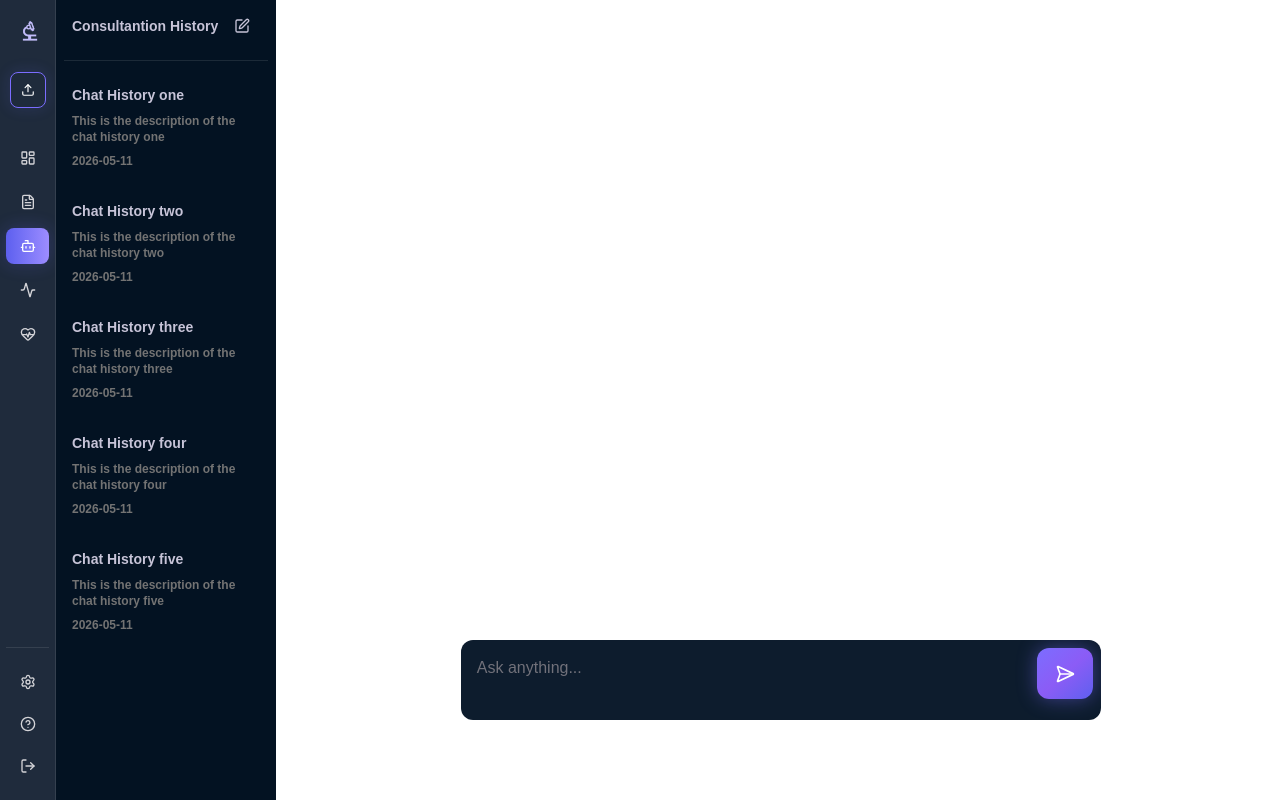
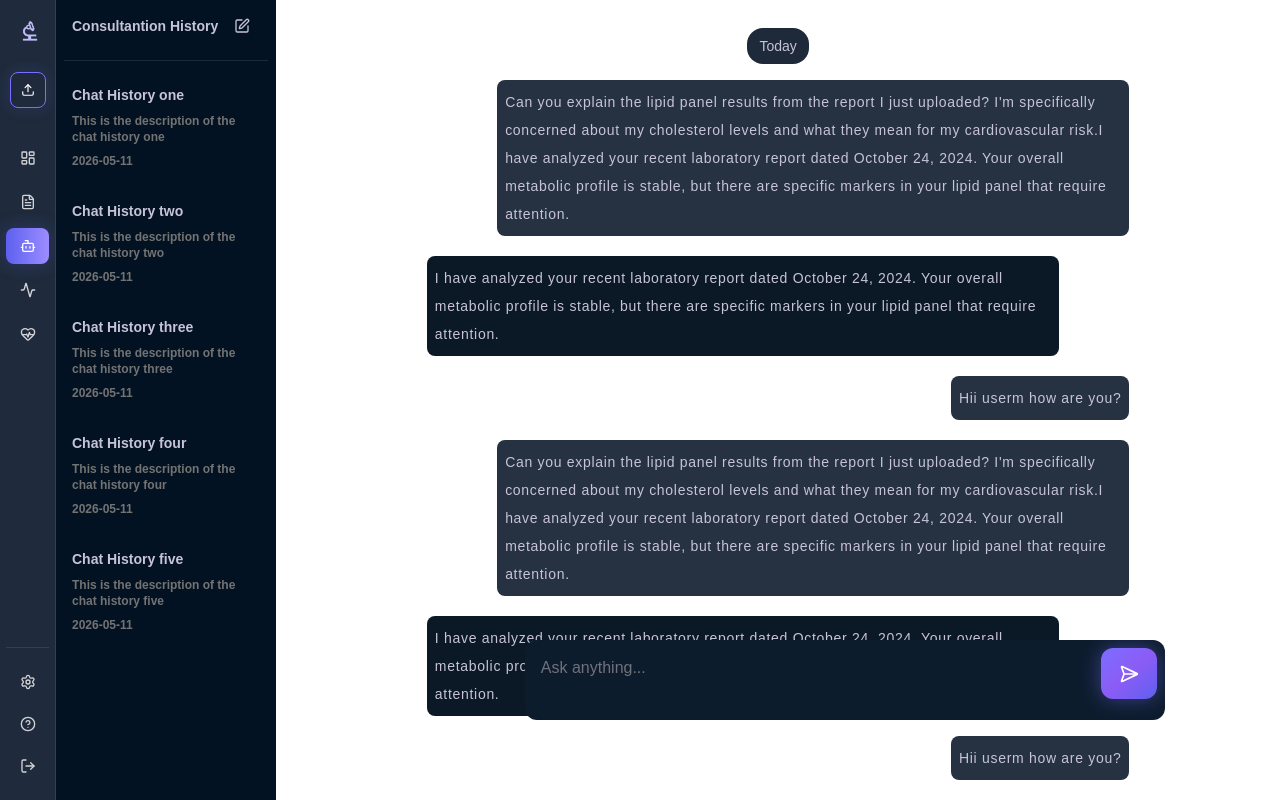
Before and after one commit to utkarshOjha2001/vital-ai, a Next.js app: page /ai-consultant in a window 1280 px wide. Built offline with nearby package versions, Linux system fonts and the light colour scheme.

Commit message:
Updates on Chat

```diff
--- a/app/(screens)/ai-consultant/layout.tsx
+++ b/app/(screens)/ai-consultant/layout.tsx
@@ -1,4 +1,9 @@
 import HistoryTab from "@/components/HistoryTab";
+import { Inter } from "next/font/google";
+
+const inter = Inter({
+  subsets: ["latin"],
+});
 
 export default function AiConsultantLayout({
   children,
@@ -6,8 +11,9 @@ export default function AiConsultantLayout({
   children: React.ReactNode;
 }>) {
   return (
-    <div className="flex h-full">
+    <div className={`${inter.className} flex h-full`}>
       <HistoryTab />
+
       <div className="flex-1 overflow-x-hidden overflow-y-auto dark:bg-background">
         {children}
       </div>
--- a/app/(screens)/ai-consultant/page.tsx
+++ b/app/(screens)/ai-consultant/page.tsx
@@ -2,13 +2,24 @@
 import React from 'react'
 import HistoryTab from '@/components/HistoryTab';
 import AIChatBox from '@/components/AIChatBox';
+import ChatLayout from '@/components/ChatLayout';
 
 const AiConsutant = () => {
+  const chatData = ''
   return (
-    <div className='pl-[15%] pr-[15%] w-full h-full flex flex-col gap-4'>
-      <AIChatBox />
+    <div className='pl-[15%] pr-[15%] w-full h-screen flex flex-col'>
+
+  <div className='flex-1 overflow-y-auto pb-28 mt-4'>
+    <div className='flex justify-center items-center text-neutral rounded-2xl w-full'>
+      <div className='mb-4 mt-3 text-sm bg-gray-800 pl-3 pr-3 p-2 rounded-2xl'>
+        Today
+      </div>
     </div>
+    <ChatLayout />
+  </div>
+  <AIChatBox chatData={chatData} />
 
+</div>
   )
 }
 
--- a/components/AIChatBox.tsx
+++ b/components/AIChatBox.tsx
@@ -2,17 +2,25 @@
 import React from 'react'
 import { SendHorizonal } from 'lucide-react';
 
-const AIChatBox = () => {
-    const handleSubmit = (e: React.FormEvent<HTMLFormElement>) => {
-        e.preventDefault();
+const AIChatBox = ({chatData}:{chatData:any}) => {
+    const handleSubmit = (e?: React.SubmitEvent<HTMLFormElement>) => {
+        e?.preventDefault();
         alert('submit');
+    }
+
+    const handleKeyDown = (e: React.KeyboardEvent<HTMLTextAreaElement>) => {
+        if (e?.key === 'Enter' && !e?.shiftKey) {
+            e?.preventDefault();
+            handleSubmit();
+        }
     }
     return (
         <form onSubmit={handleSubmit}
-            className='absolute bottom-20 right-[14%] z-50  flex h-20 rounded-xl w-[50%] gap-4 bg-[#0d1c2d] p-2 overflow-y-auto scrollbar-thin'
+            className='absolute bottom-20 right-[9%] z-50  flex h-20 rounded-xl w-[50%] gap-4 bg-[#0d1c2d] p-2 overflow-y-auto scrollbar-thin'
         >
             <textarea
                 placeholder="Ask anything..."
+                onKeyDown={handleKeyDown}
                 className="
     w-full
     h-full
--- /dev/null
+++ b/components/ChatLayout.tsx
@@ -0,0 +1,99 @@
+'use client';
+import { useState } from 'react';
+import clsx from 'clsx';
+import { TypingText } from '@/utils/helpers';
+
+const ChatLayout = ({}:{}) => {
+    const [currentChat, setCurrentChat] = useState([]);
+
+    const chat = {
+        status: 'success',
+        chatId: 101,
+        data: [
+            {
+                id: 1,
+                chatType: 'sender',
+                message: "Can you explain the lipid panel results from the report I just uploaded? I'm specifically concerned about my cholesterol levels and what they mean for my cardiovascular risk." +
+
+                "I have analyzed your recent laboratory report dated October 24, 2024. Your overall metabolic profile is stable, but there are specific markers in your lipid panel that require attention."
+            },
+            {
+                id: 2,
+                chatType: 'receiver',
+                message: "I have analyzed your recent laboratory report dated October 24, 2024. Your overall metabolic profile is stable, but there are specific markers in your lipid panel that require attention."
+            },
+            {
+                id: 3,
+                chatType: 'sender',
+                message: 'Hii userm how are you?'
+            },
+            {
+                id: 4,
+                chatType: 'sender',
+                message: "Can you explain the lipid panel results from the report I just uploaded? I'm specifically concerned about my cholesterol levels and what they mean for my cardiovascular risk." +
+
+                "I have analyzed your recent laboratory report dated October 24, 2024. Your overall metabolic profile is stable, but there are specific markers in your lipid panel that require attention."
+            },
+            {
+                id: 5,
+                chatType: 'receiver',
+                message: "I have analyzed your recent laboratory report dated October 24, 2024. Your overall metabolic profile is stable, but there are specific markers in your lipid panel that require attention."
+            },
+            {
+                id: 6,
+                chatType: 'sender',
+                message: 'Hii userm how are you?'
+            },
+            {
+                id: 7,
+                chatType: 'sender',
+                message: "Can you explain the lipid panel results from the report I just uploaded? I'm specifically concerned about my cholesterol levels and what they mean for my cardiovascular risk." +
+
+                "I have analyzed your recent laboratory report dated October 24, 2024. Your overall metabolic profile is stable, but there are specific markers in your lipid panel that require attention."
+            },
+            {
+                id: 8,
+                chatType: 'receiver',
+                message: "I have analyzed your recent laboratory report dated October 24, 2024. Your overall metabolic profile is stable, but there are specific markers in your lipid panel that require attention."
+            },
+            {
+                id: 9,
+                chatType: 'sender',
+                message: 'Hii userm how are you?'
+            }
+        ]
+    };
+
+    return (
+        <div className='text-sm tracking-wider text-neutral leading-loose flex flex-col gap-5'>
+            {
+                chat?.data.map((item: any) => {
+                    return (
+                        <div
+                            key={item.id}
+                            className={clsx(
+                                'flex w-full',
+                                item.chatType === 'sender'
+                                    ? 'justify-end'
+                                    : 'justify-start'
+                            )}
+                        >
+                            <div
+                                className={clsx(
+                                    'p-2 rounded-lg w-fit max-w-[90%]',
+                                    item.chatType === 'sender'
+                                        ? 'bg-[#263141]'
+                                        : 'bg-[#0B1825]'
+                                )}
+                            >
+                                {item.chatType === 'receiver'?item?.message:item?.message}
+                            </div>
+                        </div>
+                    );
+                })
+            }
+        </div>
+    );
+};
+
+export default ChatLayout;
```
